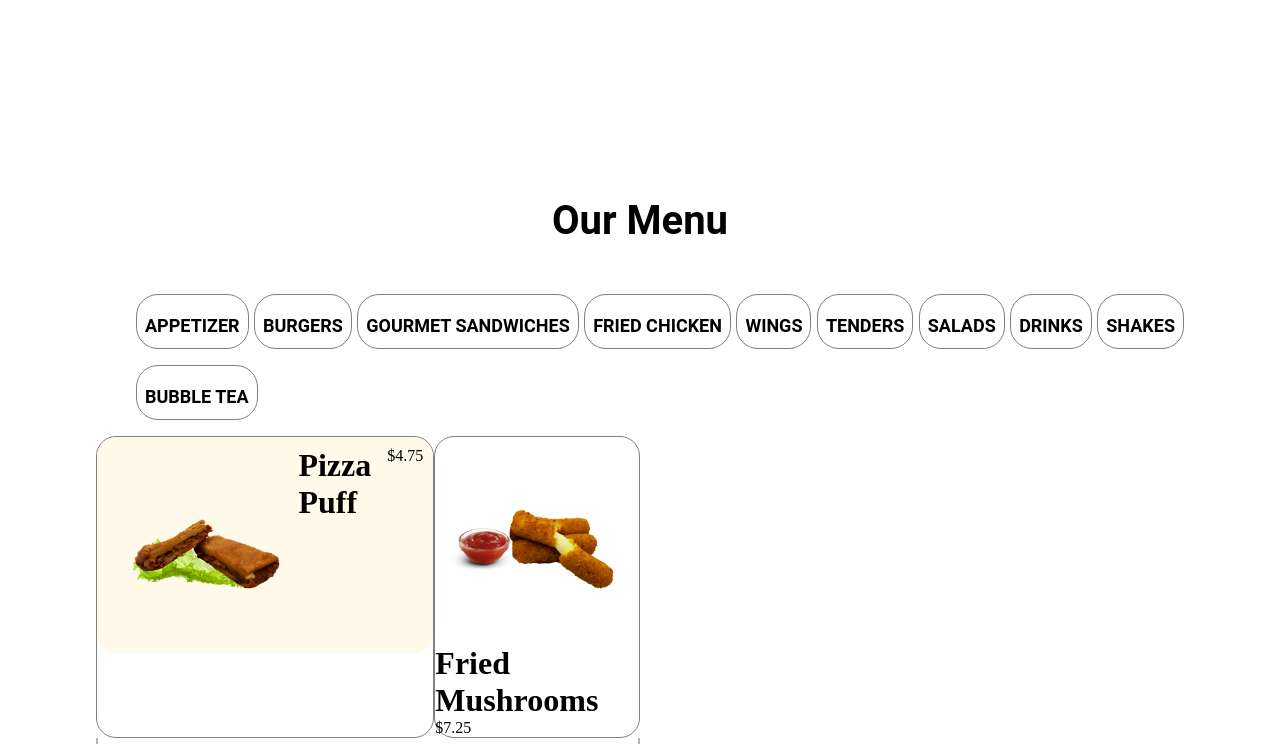
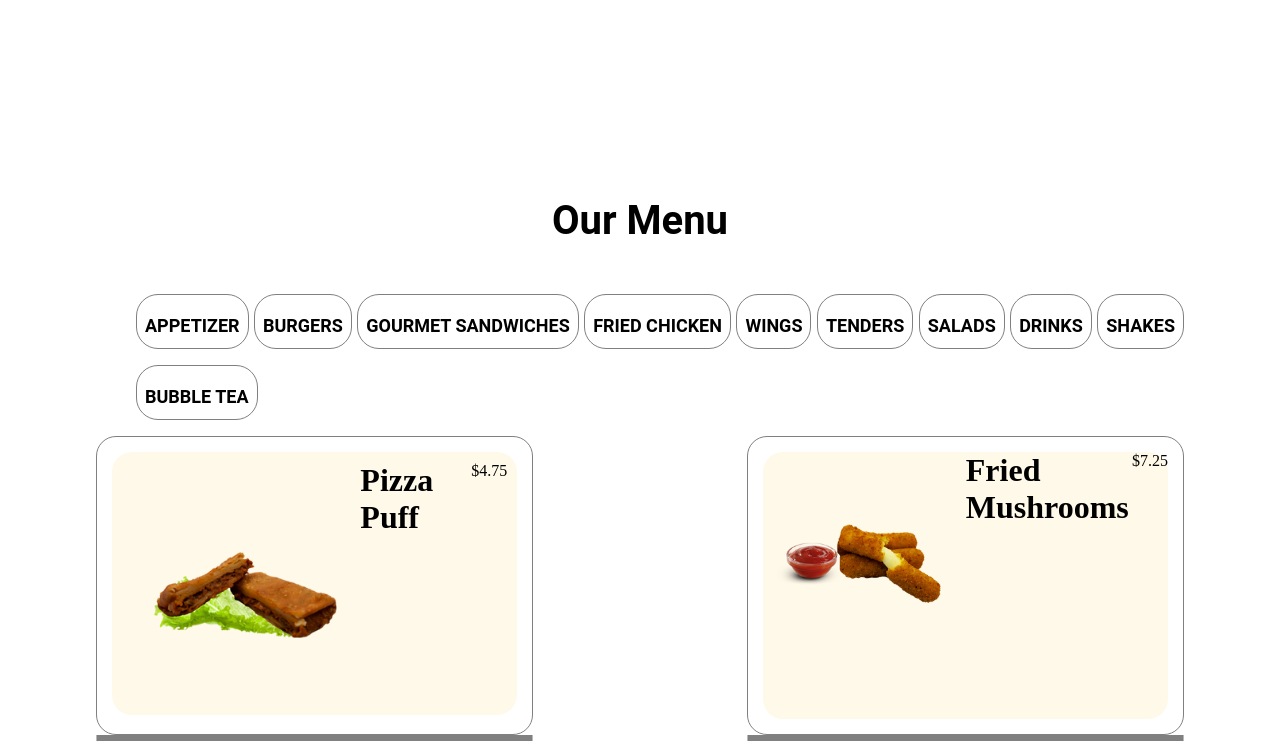
Before and after one commit to ayesha-niaz/farenheit-web, a plain HTML site: page index.html in a window 1280 px wide. Shown: the part 2185-2929 px from the top of the page. Drawn offline with Linux system fonts and the light colour scheme.

Commit message:
worked on menu

```diff
--- a/STYLE/style.css
+++ b/STYLE/style.css
@@ -218,16 +218,24 @@ font-size: 17px;
 #item_1{
   border: 1px solid #808080;
   border-radius: 20px;
+  width: 40%;
 }
 #item_inner{
   display: flex;
     background: #fff9e9;
     border-radius: 20px;
     padding: 10px;
-
+margin: 15px;
 }
 #item_box{
   display: flex;
   justify-content: space-between;
-  width: 50%;
+
 }
+#item_inner2{
+  display: flex;
+    background: #fff9e9;
+    border-radius: 20px;
+    padding-bottom: 60px;
+margin: 15px;
+}
--- a/index.html
+++ b/index.html
@@ -125,12 +125,13 @@
                     <div id="item_inner">
                     <div id="item_img"><img src="./IMAGE/Pizza-Puff.png" alt=""></div>
                     <div id="item_nam"><h1>Pizza Puff</h1></div>
-                    <div id="item_price"></div>$4.75</div>
+                    <div id="item_price">$4.75</div></div>
                 </div>
                 <div id="item_1">
+                    <div id="item_inner2">
                     <div id="item_img"><img src="./IMAGE/Mozzarella-Sticks.png" alt=""></div>
                     <div id="item_nam"><h1>Fried Mushrooms</h1></div>
-                    <div id="item_price">$7.25</div>
+                    <div id="item_price">$7.25</div></div>
                 </div>
             </div>
             <div id="item_box">
```
